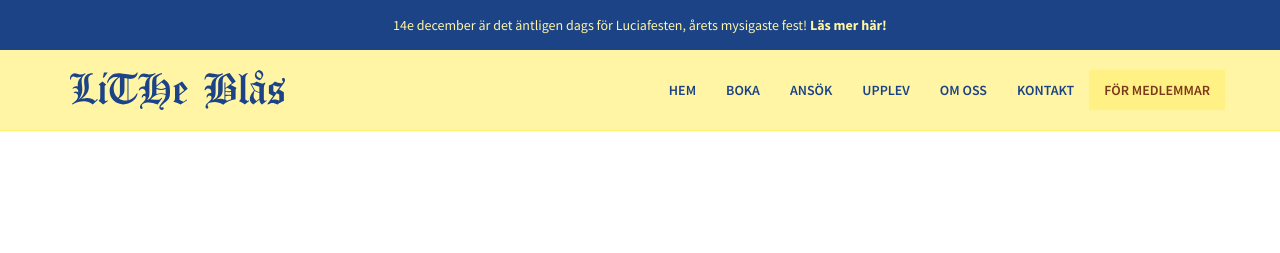
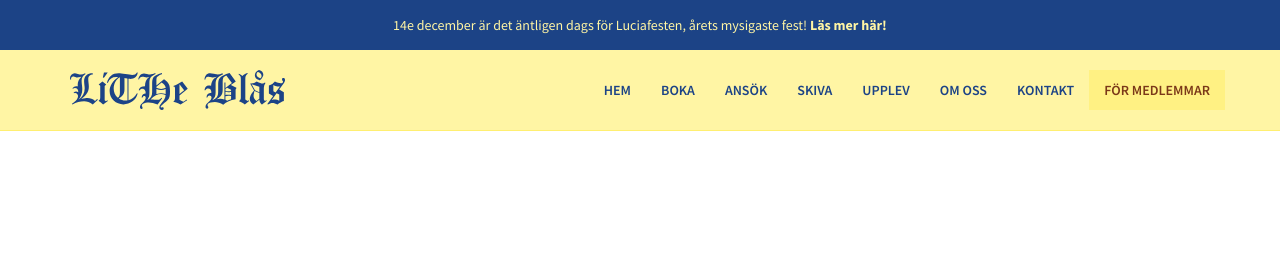
Before and after one commit to litheblas/litheblas.org, a Jekyll site: the page built from index.md, in a window 1280 px wide. Shown: the top 253 px of the page. Built offline with Jekyll 4.4.1, drawn with Linux system fonts in a browser that asks for light colours; nearby versions of some CDN libraries.

Commit message:
Add header button to record website

```diff
--- a/_includes/header.html
+++ b/_includes/header.html
@@ -26,6 +26,7 @@
                     <li><a href="{{ "/" | relative_url }}">Hem</a></li>
                     <li><a href="{{ "/boka" | relative_url }}">Boka</a></li>
                     <li><a href="{{ "/ansok" | relative_url }}">Ansök</a></li>
+                    <li><a href="https://skiva.litheblas.org">Skiva</a></li>
                     <li><a href="{{ "/upplev" | relative_url }}">Upplev</a></li>
                     <li><a href="{{ "/om-oss" | relative_url }}">Om oss</a></li>
                     <li><a href="{{ "/kontakt" | relative_url }}">Kontakt</a></li>
```
